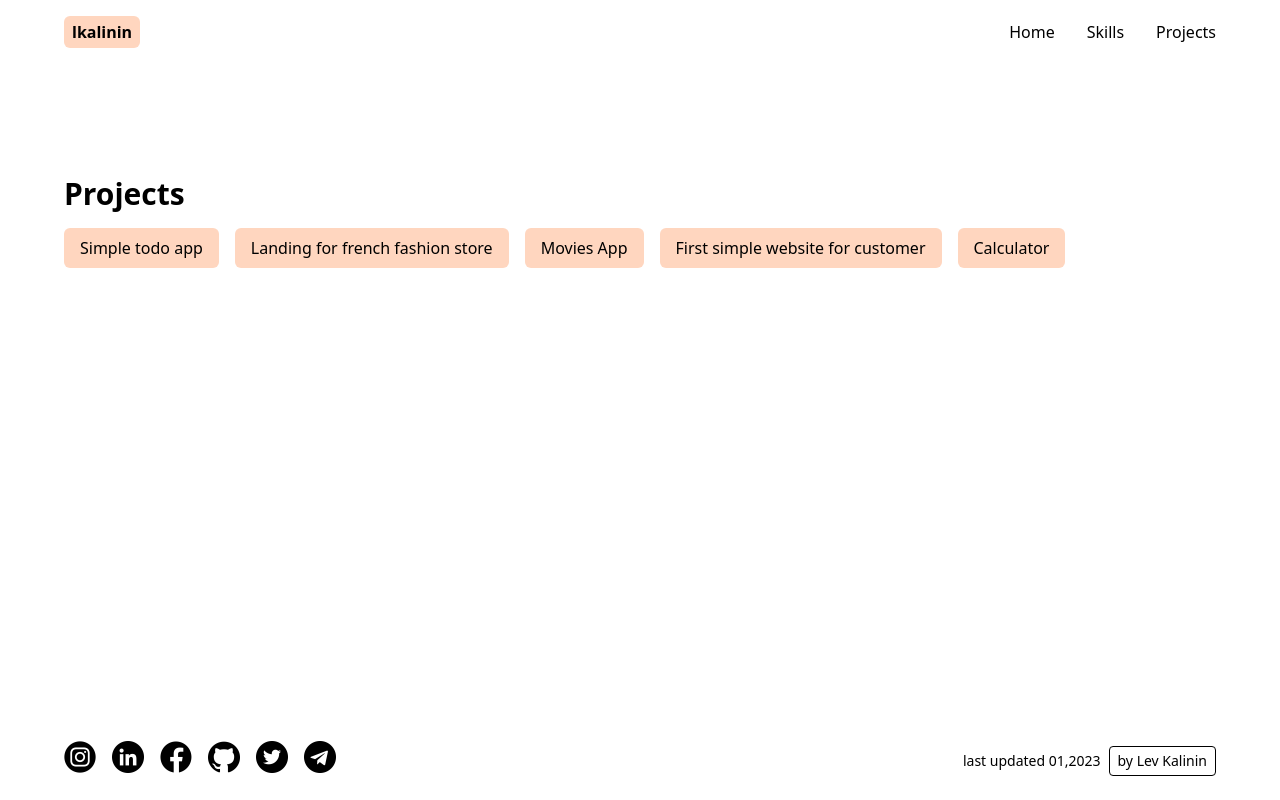
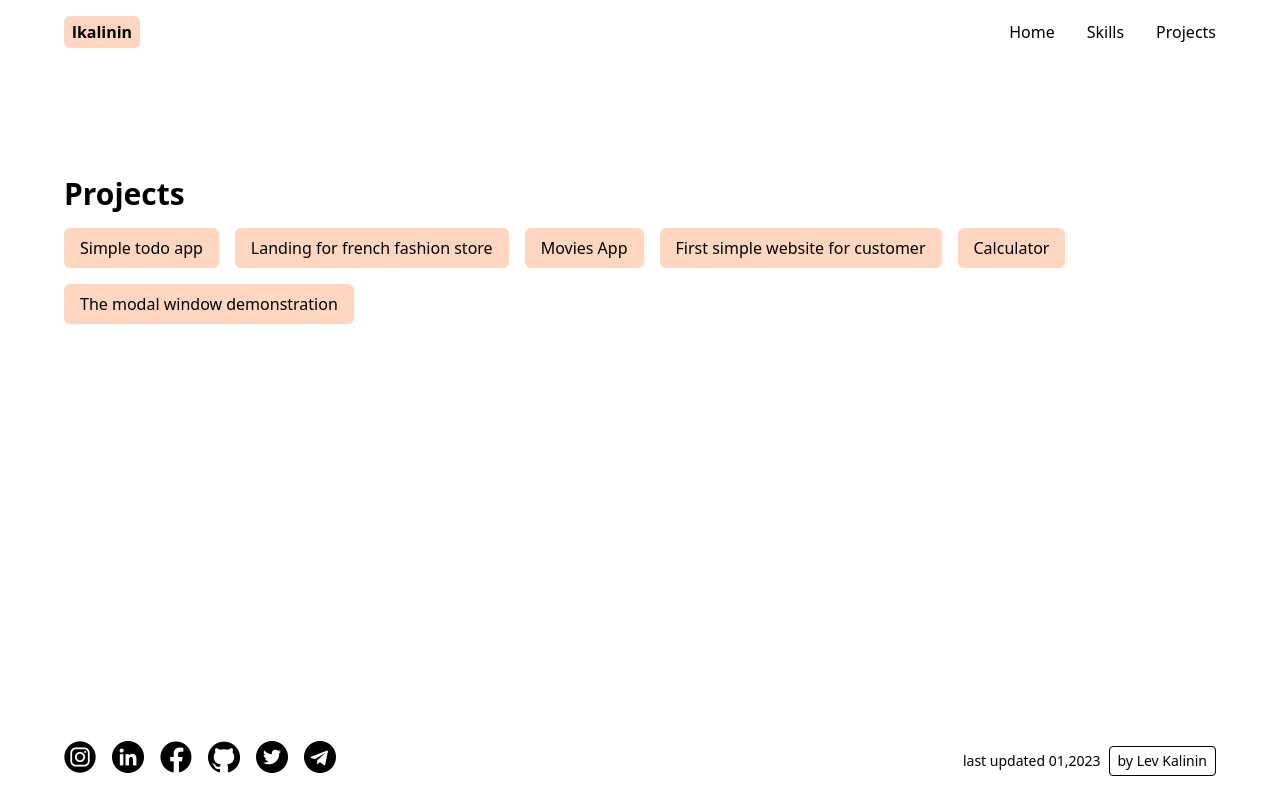
Before and after one commit to almalmalm/2023-portfolio, a React (Create React App) app in the folder frontend/: page /projects in a window 1280 px wide. Built offline with nearby package versions, Linux system fonts and the light colour scheme.

Commit message:
add modal project

```diff
--- a/frontend/src/components/Projects.jsx
+++ b/frontend/src/components/Projects.jsx
@@ -45,6 +45,14 @@ const Projects = () => {
         >
           Calculator
         </a>
+        <a
+          href="https://lkalinin-landing-02.onrender.com/"
+          target="_blank"
+          rel="noreferrer"
+          className="bg-[#ffd6bf] rounded-md py-2 px-4"
+        >
+          The modal window demonstration
+        </a>
       </div>
     </div>
   );
```
